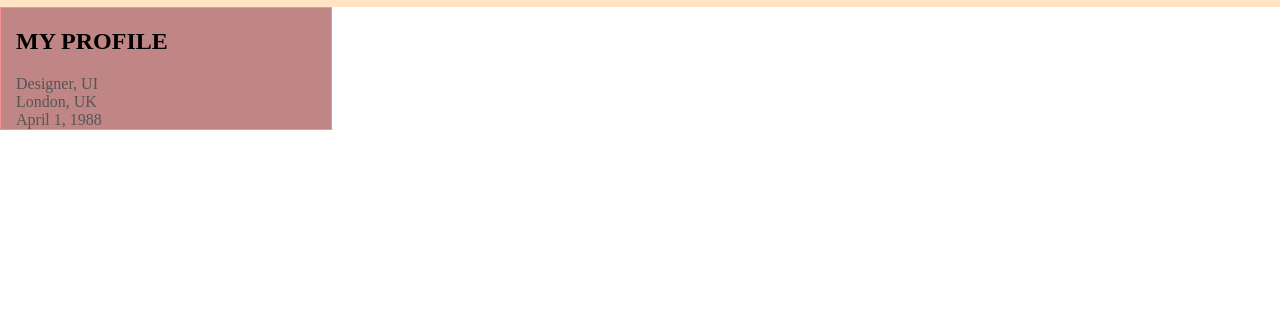
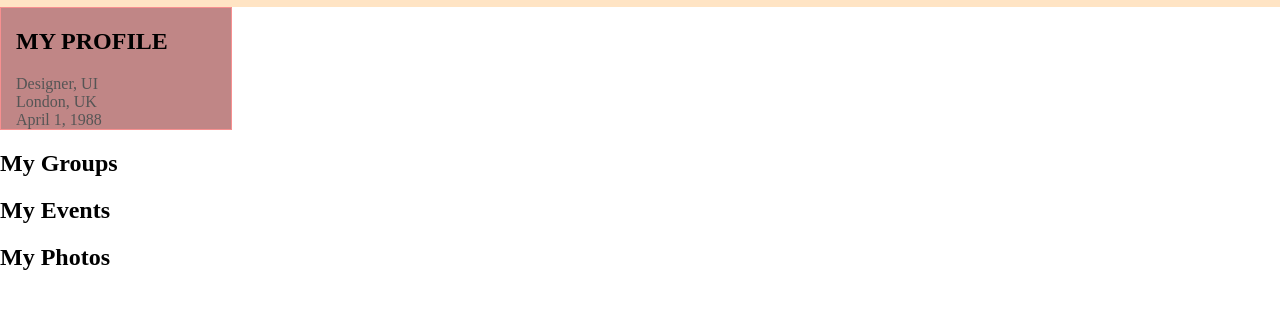
Before and after one commit to kendrick-fontanilla/SecondAct, a plain HTML site: page index.html in a window 1280 px wide. Shown: the part 43-352 px from the top of the page. Drawn offline with Linux system fonts and the light colour scheme.

Commit message:
revision

```diff
--- a/index.html
+++ b/index.html
@@ -22,5 +22,17 @@
         <p class="location"> London, UK</p>
         <p class="dob">April 1, 1988</p>
     </section>
+
+    <section class="links">
+        <h2>My Groups</h2>
+        <h2>My Events</h2>
+        <h2>My Photos</h2>
+    </section>
+
+    <section class="interest">
+       <h
+       </h2>
+    </section>
+
 </body>
 </html>
--- a/style.css
+++ b/style.css
@@ -38,8 +38,8 @@ body {
     padding: 0 15px;
     background-color: #c08686;
     border: 1px solid #f79090;
-    max-width: 300px;
-    max-height: 300px;
+    max-width: 200px;
+    max-height: 200px;
 
 }
 
```
